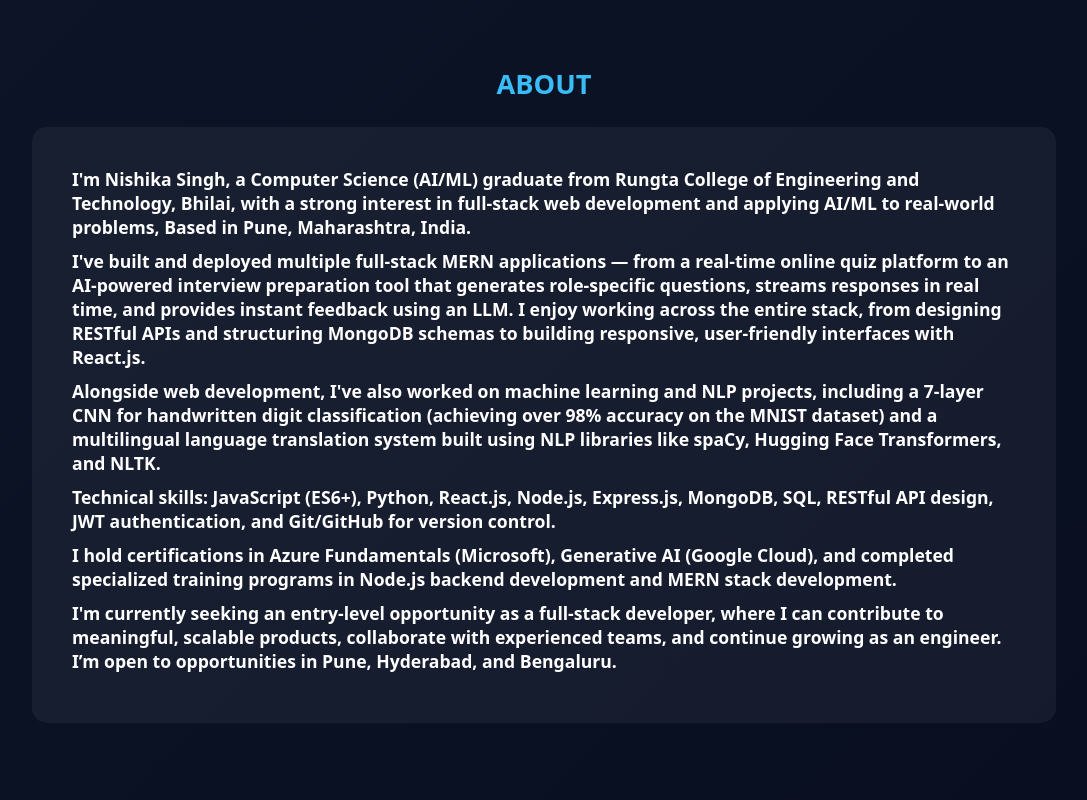
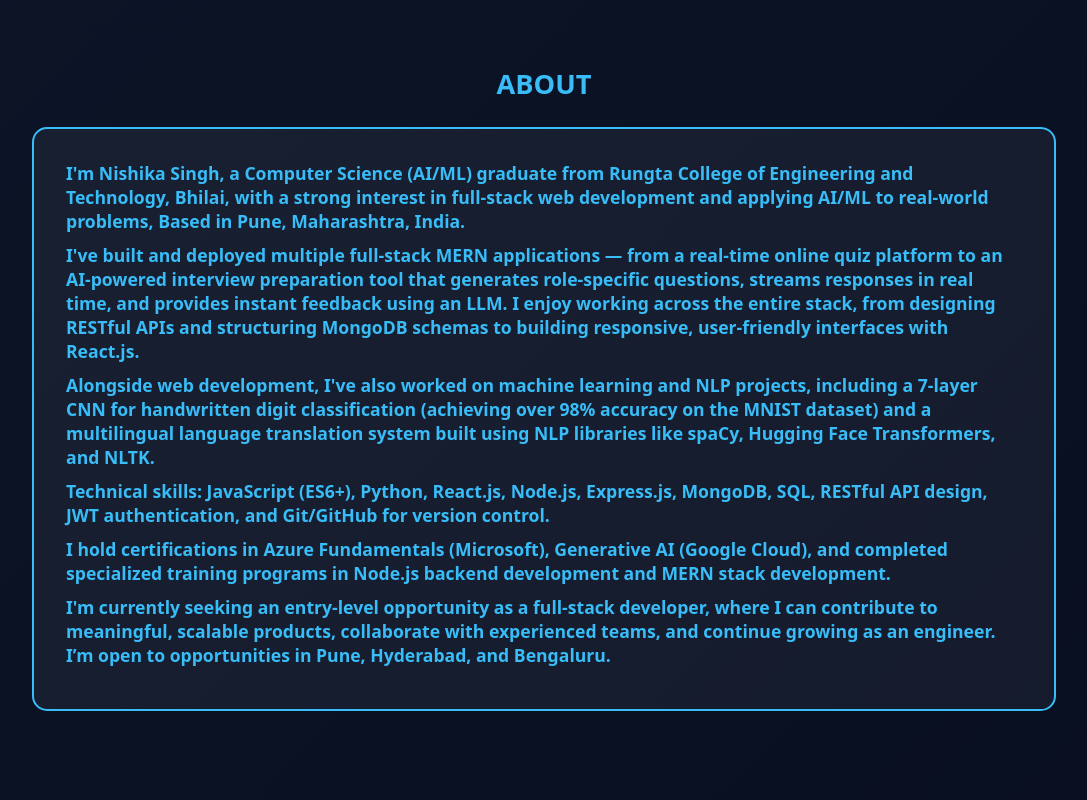
Before and after one commit to nishikasingh31/Portfolio, a React (Vite) app: page / in a window 1280 px wide. Shown: the part 1240-2040 px from the top of the page, without its empty margins (96-1183 px from the left). Built offline with nearby package versions, Linux system fonts and the light colour scheme.

Commit message:
Update App.css

```diff
--- a/src/App.css
+++ b/src/App.css
@@ -168,7 +168,8 @@ nav {
 /* GENERIC CARD (used in Education, Contact, etc.)*/
 .card {
   background: rgba(255, 255, 255, 0.05);
-  padding: 40px;
+  border: 2px solid var(--accent, #38bdf8);
+  padding: 32px;
   border-radius: 15px;
   margin: 10px 0;
   flex: 1;
@@ -177,11 +178,16 @@ nav {
   box-sizing: border-box;
   display: flex;
   flex-direction: column;
+  transition: transform 0.25s ease, box-shadow 0.25s ease;
 }
 
 .card:hover {
   transform: translateY(-8px);
-  box-shadow: 0 10px 25px rgba(56, 189, 248, 0.3);
+  box-shadow: 0 10px 25px rgba(0, 0, 0, 0.35);
+}
+
+.card h3 {
+  color: var(--accent, #38bdf8);
 }
 
 .container {
```
